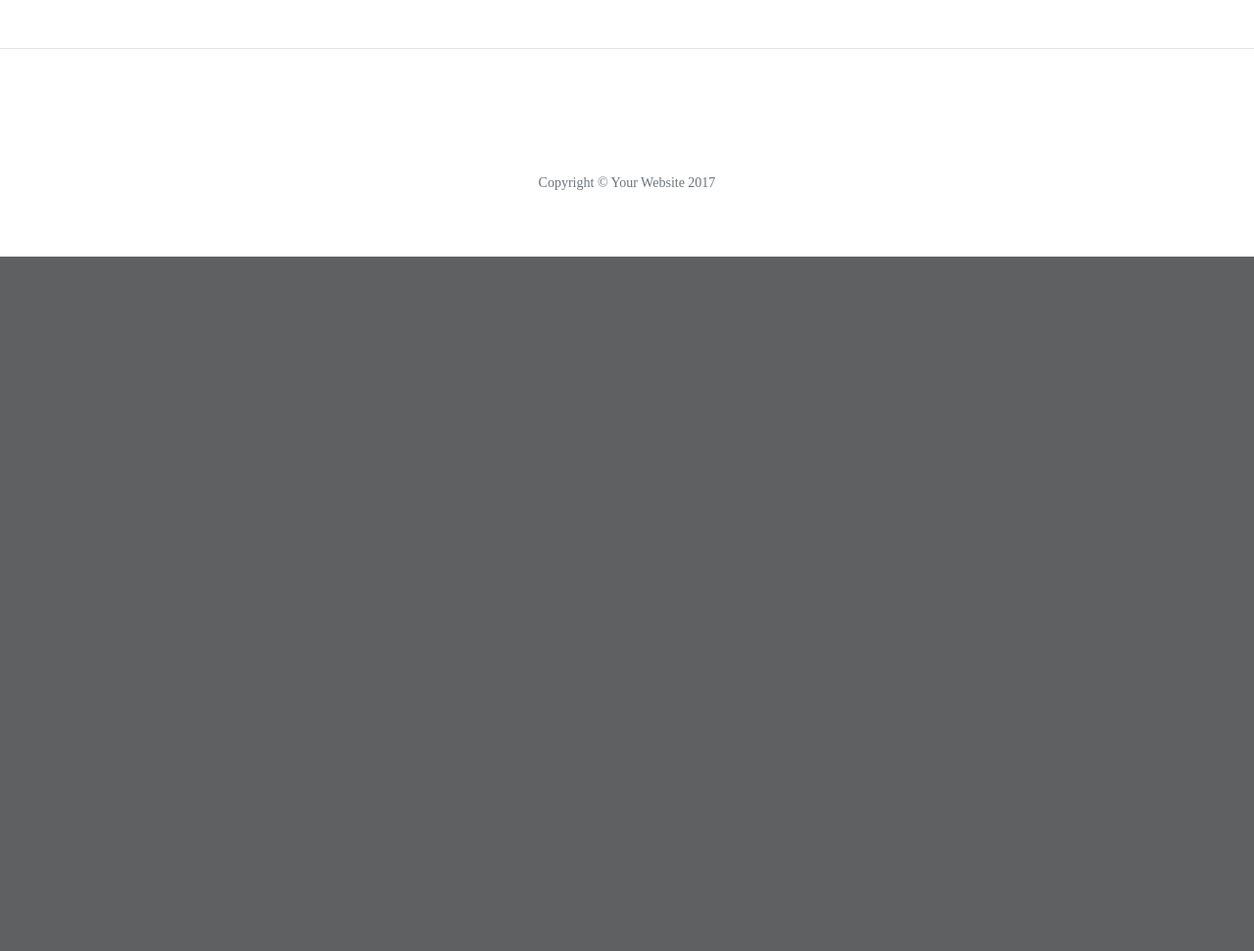
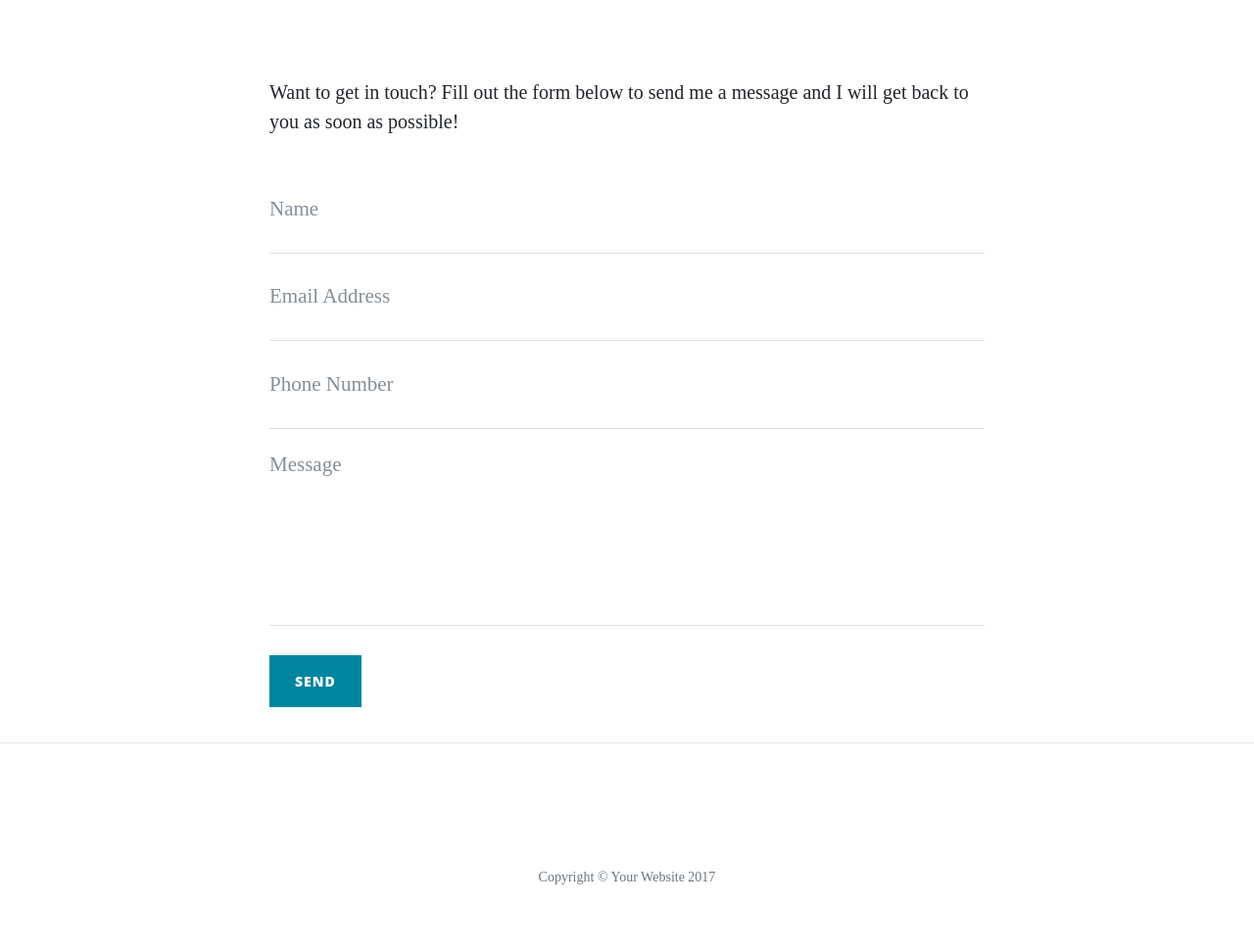
Before and after one commit to pmadden90/flask-gitpod, a Python web app: template flask/templates/contact.html in a window 1280 px wide. Shown: the part 629-1600 px from the top of the page at 98% size. Before the commit the page ends 891 px from the top, so only its background shows below. Run offline with Jinja, Linux system fonts and the light colour scheme; the template is opened without the code that fills it, so the values that code supplies are empty; some libraries are stand-ins or nearby versions.

Commit message:
Contact form working

```diff
--- a/flask/templates/base.html
+++ b/flask/templates/base.html
@@ -12,7 +12,7 @@
 
 <body>
     <!-- Navigation -->
-     <nav class="navbar navbar-expand-lg navbar-light fixed-top" id="mainNav">
+    <nav class="navbar navbar-expand-lg navbar-light fixed-top" id="mainNav">
         <div class="container">
             <a class="navbar-brand" href="{{ url_for('index') }}">Thorin &amp; Company</a>
             <button class="navbar-toggler navbar-toggler-right" type="button" data-toggle="collapse" data-target="#navbarResponsive" aria-controls="navbarResponsive" aria-expanded="false" aria-label="Toggle navigation">
@@ -39,14 +39,14 @@
     </nav>
 
     <!-- Page Header -->
-    <header class="masthead" style="background-image: url('http://fandomnetnews.files.wordpress.com/2013/06/1004716_586258998063815_1989699768_n.jpg">
+    <header class="masthead" style="background-image: url('https://pre00.deviantart.net/9ae0/th/pre/f/2013/275/8/f/the_hobbit__thorin_and_company_by_art_calavera-d5nay7b.png')">
         <div class="overlay"></div>
         <div class="container">
             <div class="row">
                 <div class="col-lg-8 col-md-10 mx-auto">
                     <div class="site-heading">
-                        <h1>Thorin & Company</h1>
-                        <span class="subheading">Thorin and his company of elves</span>
+                        <h1>Thorin &amp; Company</h1>
+                        <span class="subheading">Thorin and his company of dwarves</span>
                     </div>
                 </div>
             </div>
@@ -104,5 +104,4 @@
     <!-- Custom scripts for this template -->
     <script src="{{ url_for('static', filename='js/clean-blog.min.js') }}"></script>
 </body>
-
 </html>
--- a/flask/templates/contact.html
+++ b/flask/templates/contact.html
@@ -1,3 +1,52 @@
 {% extends 'base.html' %} {% block content %}
 <h2>{{ page_title }}</h2>
+
+<div class="row">
+    <div class="col-lg-8 col-md-10 mx-auto">
+        {% with messages = get_flashed_messages() %} {% if messages %}
+        <ul class="flashes">
+            {% for message in messages %}
+            <li>{{ message }}</li>
+            {% endfor %}
+        </ul>
+        {% endif %} {% endwith %}
+        <p>Want to get in touch? Fill out the form below to send me a message and I will get back to you as soon as possible!</p>
+
+        <form method="POST" name="sentMessage" id="contactForm">
+            <div class="control-group">
+                <div class="form-group floating-label-form-group controls">
+                    <label>Name</label>
+                    <input type="text" class="form-control" placeholder="Name" name="name" id="name" required data-validation-required-message="Please enter your name.">
+                    <p class="help-block text-danger"></p>
+                </div>
+            </div>
+            <div class="control-group">
+                <div class="form-group floating-label-form-group controls">
+                    <label>Email Address</label>
+                    <input type="email" class="form-control" placeholder="Email Address" name="email" id="email" required data-validation-required-message="Please enter your email address.">
+                    <p class="help-block text-danger"></p>
+                </div>
+            </div>
+            <div class="control-group">
+                <div class="form-group col-xs-12 floating-label-form-group controls">
+                    <label>Phone Number</label>
+                    <input type="tel" class="form-control" placeholder="Phone Number" name="number" id="phone" required data-validation-required-message="Please enter your phone number.">
+                    <p class="help-block text-danger"></p>
+                </div>
+            </div>
+            <div class="control-group">
+                <div class="form-group floating-label-form-group controls">
+                    <label>Message</label>
+                    <textarea rows="5" class="form-control" placeholder="Message" name="message" id="message" required data-validation-required-message="Please enter a message."></textarea>
+                    <p class="help-block text-danger"></p>
+                </div>
+            </div>
+            <br>
+            <div id="success"></div>
+            <div class="form-group">
+                <button type="submit" class="btn btn-primary" id="sendMessageButton">Send</button>
+            </div>
+        </form>
+    </div>
+</div>
 {% endblock %}
```
Also changed, not shown: flask/run.py (+12 -6 lines).
